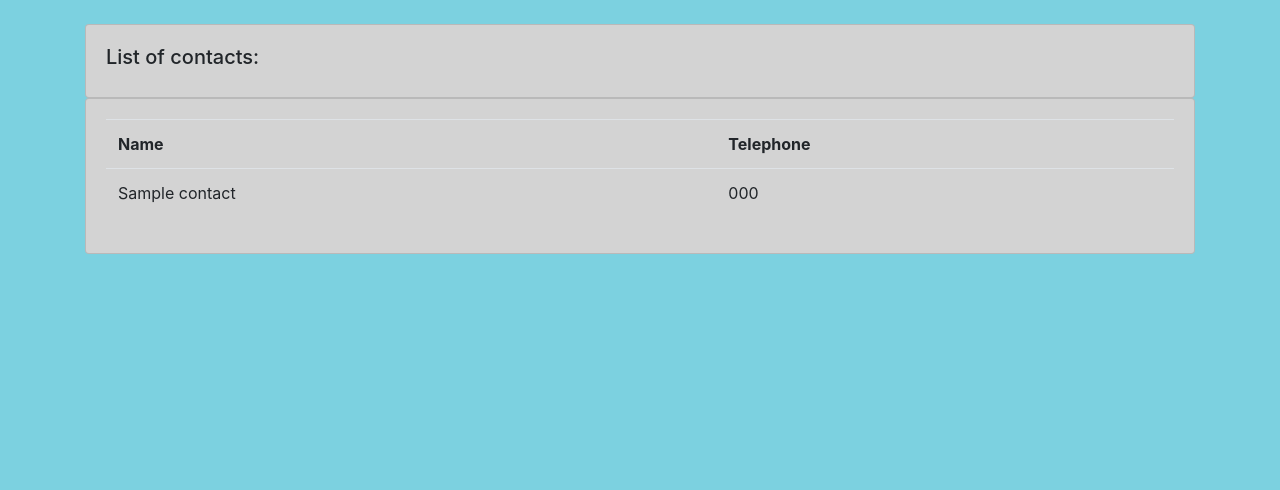
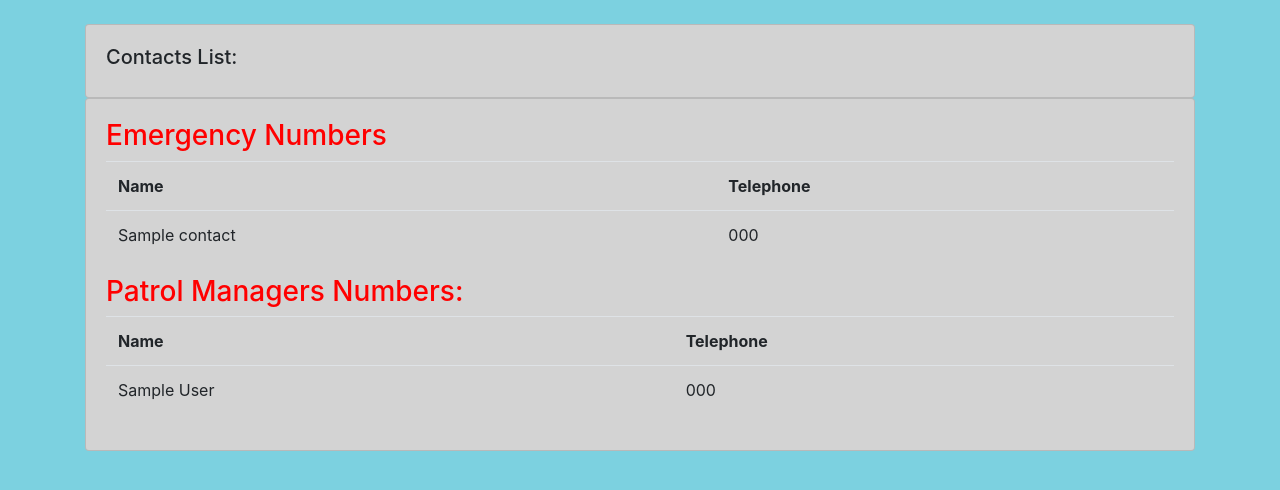
Before and after one commit to bilbisli/SecureCity, a Django app: page /ContactManagement/ in a window 1280 px wide. Shown: the part 56-546 px from the top of the page. Run offline with Django 4.2, Linux system fonts and the light colour scheme; tables that the repository leaves empty hold one stand-in row (values such as "Sample post").

Commit message:
BSPM2022T11-123

```diff
--- a/SecureCity/Contact/views.py
+++ b/SecureCity/Contact/views.py
@@ -1,11 +1,14 @@
 from django.contrib.auth.decorators import login_required, user_passes_test
 from django.shortcuts import render
 from .models import Contact
+from Authentication.models import Parent
 
 
 def contact_management(request):
     contacts = Contact.objects.all()
+    patrols = Parent.objects.filter(is_patrol_manager=True)
     context = {
-            'contacts': contacts
+            'contacts': contacts,
+            'patrols': patrols
     }
     return render(request, 'HomePage/ContactPage.html', context)
--- a/SecureCity/HomePage/templates/HomePage/ContactPage.html
+++ b/SecureCity/HomePage/templates/HomePage/ContactPage.html
@@ -17,9 +17,10 @@
 						<a class="btn btn-primary" href="http://127.0.0.1:8000/admin/Contact/contact/" role="button">Manage Contact</a>
                     {% endif %}
 				<div class="card card-body" id="general">
-					<h5>List of contacts:</h5>
+					<h5>Contacts List:</h5>
 				</div>
 				<div class="card card-body" id="general">
+                    <h3 style="color: red">Emergency Numbers</h3>
 					<table class="table">
 						<tr>
 							<th>Name</th>
@@ -31,7 +32,19 @@
 								<td>{{c.telephone}}</td>
 							</tr>
 						{% endfor %}
-
+					</table>
+                <h3 style="color: red">Patrol Managers Numbers:</h3>
+                	<table class="table">
+						<tr>
+							<th>Name</th>
+							<th>Telephone</th>
+						</tr>
+                        {% for p in patrols %}
+							<tr>
+								<td>{{p.First_Name}} {{p.Last_Name}}</td>
+								<td>{{p.Phone_Number}}</td>
+							</tr>
+						{% endfor %}
 					</table>
 				</div>
 			</div>
```
